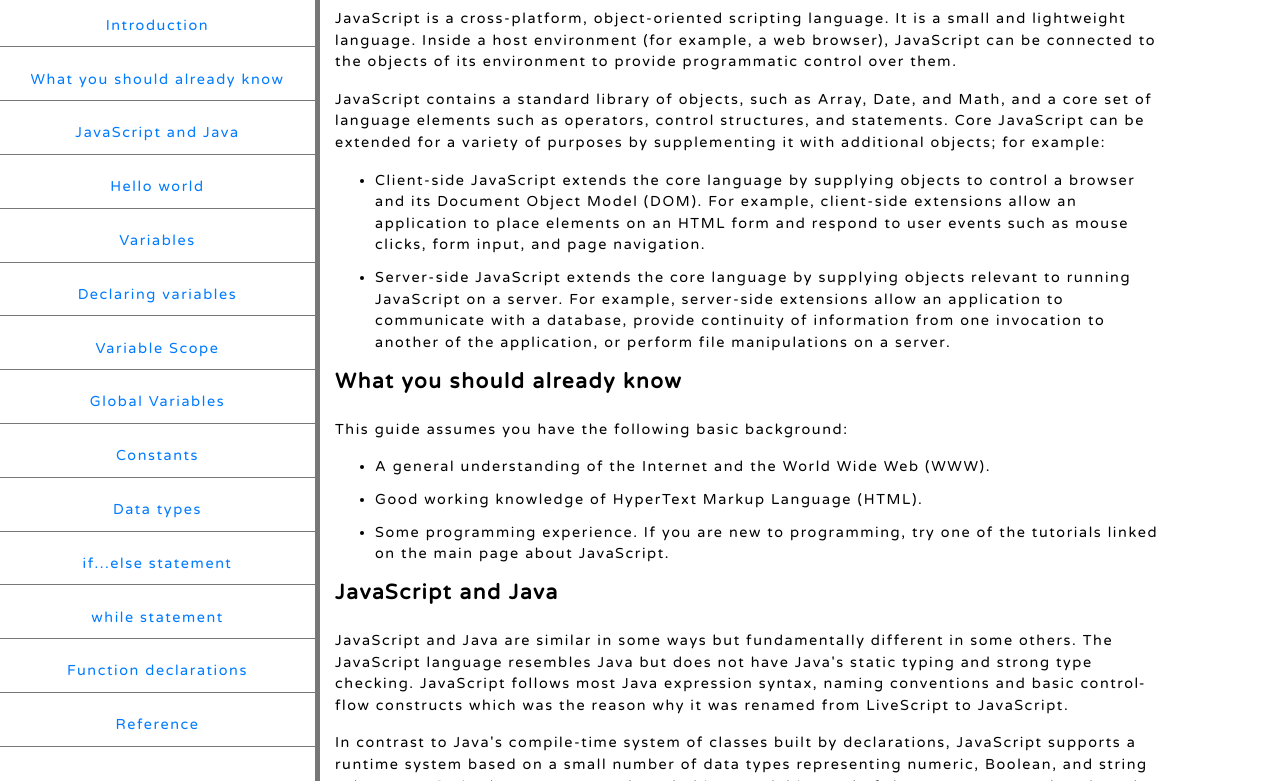
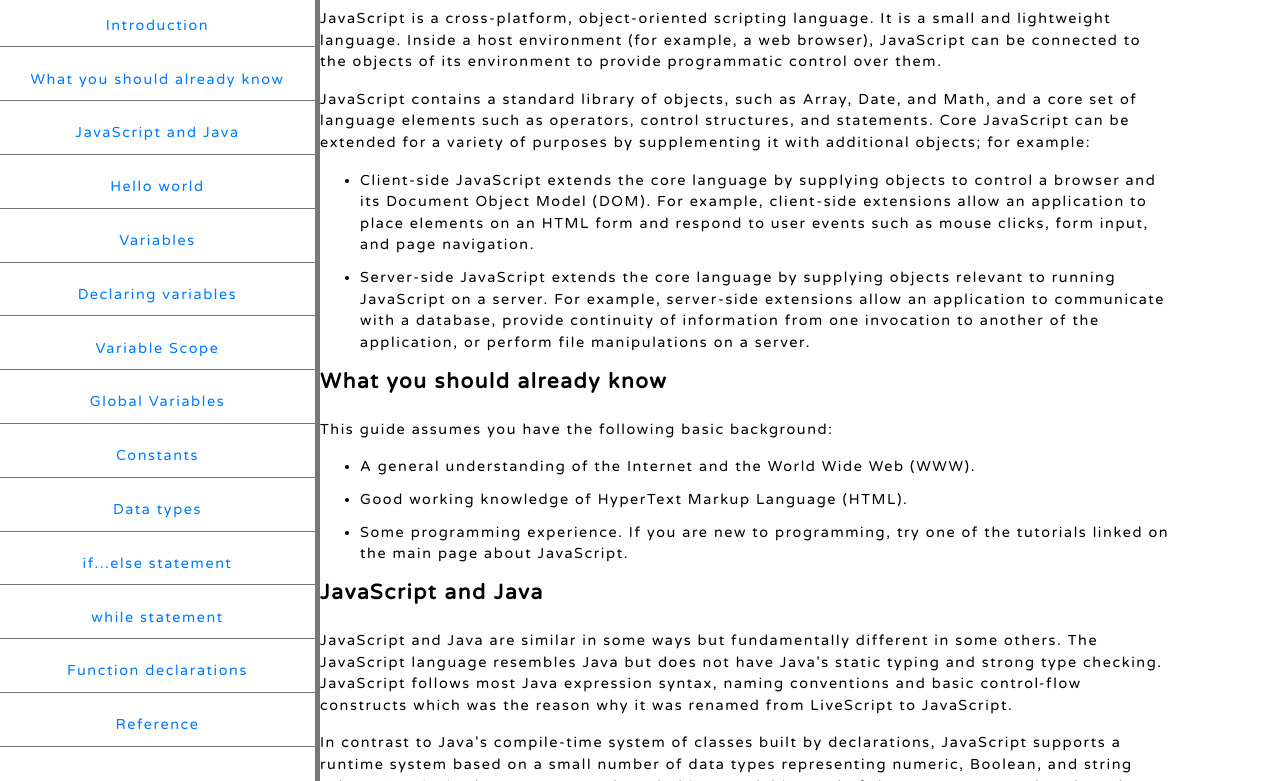
Before and after one commit to SallyRagab/Documentary-page, a plain HTML site: page index.html in a window 1280 px wide. Shown: the part 73-854 px from the top of the page. Drawn offline with nearby package versions, Linux system fonts and the light colour scheme.

Commit message:
Add files via upload

```diff
--- a/style.css
+++ b/style.css
@@ -18,7 +18,7 @@ body {
   padding: 0;
 }
 
-.col-9 {
+.col-8 {
   padding: 0;
 }
 
```
